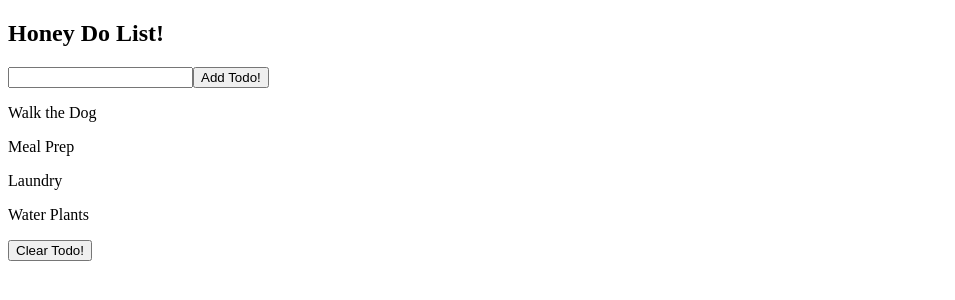
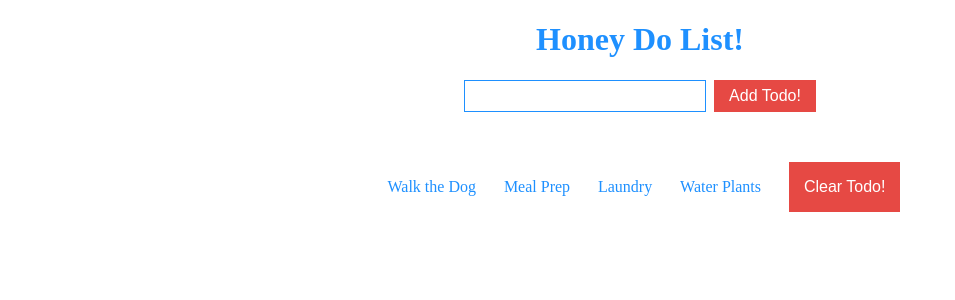
Before and after one commit to bloominstituteoftechnology/web-module-project-class-components, a React (Create React App) app: page / in a window 1280 px wide. Shown: the top 300 px of the page, without its empty margins (0-955 px from the left). Built offline with nearby package versions, Linux system fonts and the light colour scheme; the HTML template or start-up script is replaced by a standard one.

Commit message:
Added some css, not able to get completed working

```diff
--- a/src/App.js
+++ b/src/App.js
@@ -1,6 +1,7 @@
 import React from 'react'
 import TodoForm from './components/TodoForm'
 import TodoList from './components/TodoList'
+import CSS from './components/Todo.css'
 
 const todoList = [
   {
@@ -67,15 +68,15 @@ class App extends React.Component {
     this.setState({
       ...this.state,
       todoList: this.state.todoList.filter(todo => {
-        return todo.completed === false
+        return !todo.completed
       })
     })
   }
 
   render() {
     return (
-      <div>
-        <h2>Honey Do List!</h2>
+      <div className='headerDiv'>
+        <h1>Honey Do List!</h1>
         <TodoForm addTodo={this.addTodo} />
         <TodoList clearTodo={this.clearTodo} toggleTodo={this.toggleTodo} todoList={this.state.todoList} />
       </div>
--- a/src/components/Todo.css
+++ b/src/components/Todo.css
@@ -0,0 +1,48 @@
+.headerDiv h1 {
+    color: dodgerblue;
+    text-align: center;
+}
+
+form {
+    width: 100%;
+    display: flex;
+    justify-content: center;
+}
+
+form > input {
+    border: 0;
+    padding: 6px 0;
+    font-size: 1rem;
+    width: 240px;
+    outline: 0;
+    color: red;
+    border:1px solid dodgerblue;
+    margin-right: 8px;
+  }
+
+  button {
+    background-color: #e64944;
+    border: 1px solid #e64944;
+    color: white;
+    font-size: 16px;
+    padding: 6px 14px;
+  }
+
+  .todoList {
+    display: flex;
+    flex-flow: row;
+    justify-content: space-evenly;
+    width: 100%;
+    margin: 0 auto;
+    margin-top: 50px;
+    width: 45%;
+    text-align: left;
+    padding-left: 8px;
+    cursor: pointer;
+    color: dodgerblue
+  }
+
+  .todo.completed{
+      color: #e64944;
+      text-decoration: line-through;
+  }
--- a/src/components/Todo.js
+++ b/src/components/Todo.js
@@ -5,7 +5,7 @@ function Todo(props) {
         props.toggleTodo(props.todo.id)
     }
     return (
-        <div onClick={handleClick}>
+        <div onClick={handleClick} className={`todo${props.todo.completed ? 'completed' : ''}`}>
             <p>{props.todo.task}</p>
         </div>
     )
--- a/src/components/TodoForm.js
+++ b/src/components/TodoForm.js
@@ -18,6 +18,9 @@ class TodoForm extends React.Component {
     handleSubmit = event => {
         event.preventDefault()
         this.props.addTodo(this.state.input)
+        this.setState({
+            value: ''
+        })
     }
 
     render() {
@@ -27,6 +30,7 @@ class TodoForm extends React.Component {
                     onChange={this.handleChange}
                     type='text'
                     name='todo'
+                    value={this.state.value}
                 />
                 <button>Add Todo!</button>
             </form>
--- a/src/components/TodoList.js
+++ b/src/components/TodoList.js
@@ -8,11 +8,11 @@ function TodoList(props) {
         props.clearTodo()
     }
     return (
-        <div>
+        <div className='todoList'>
             {props.todoList.map(todo => (
                 <Todo toggleTodo={props.toggleTodo} key={todo.id} todo={todo} />
             ))}
-            <button onClick={handleClick}>
+            <button onClick={handleClick} className='clearButton'>
                 Clear Todo!
             </button>
         </div>
```
